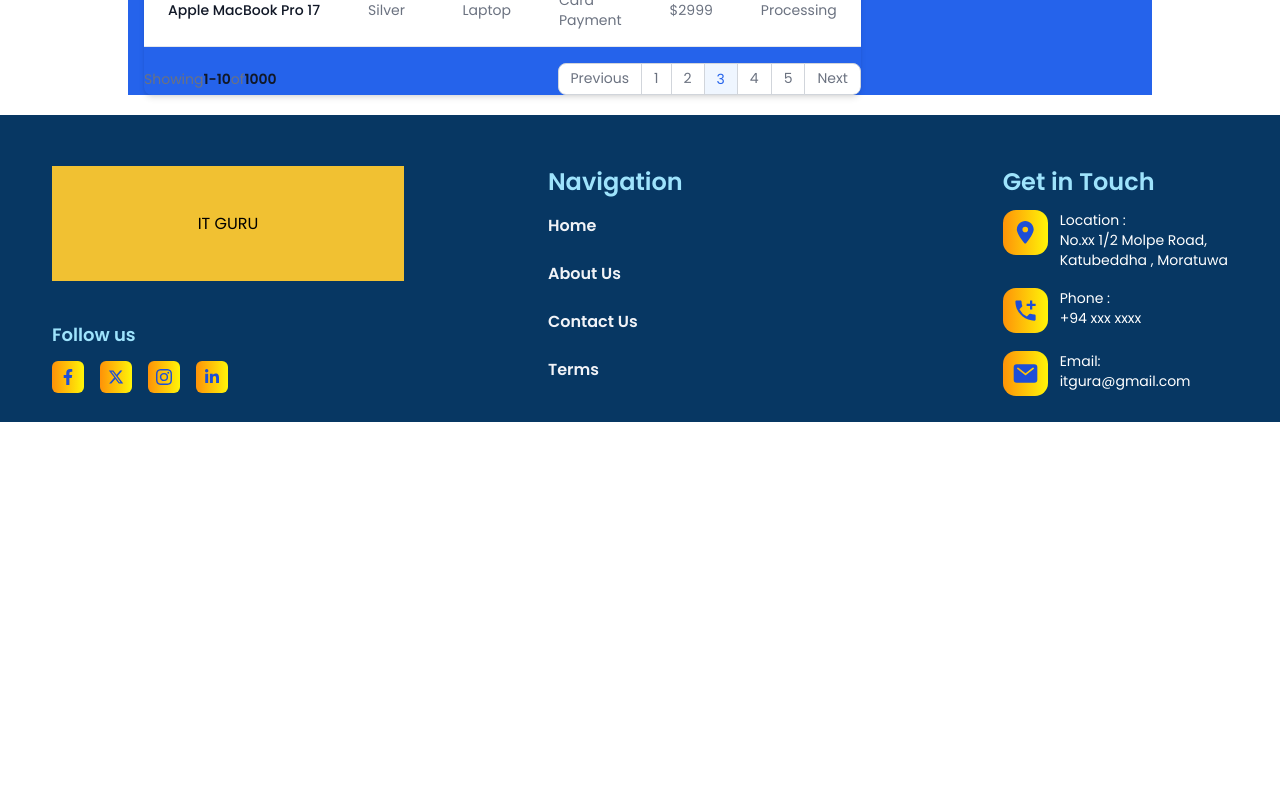
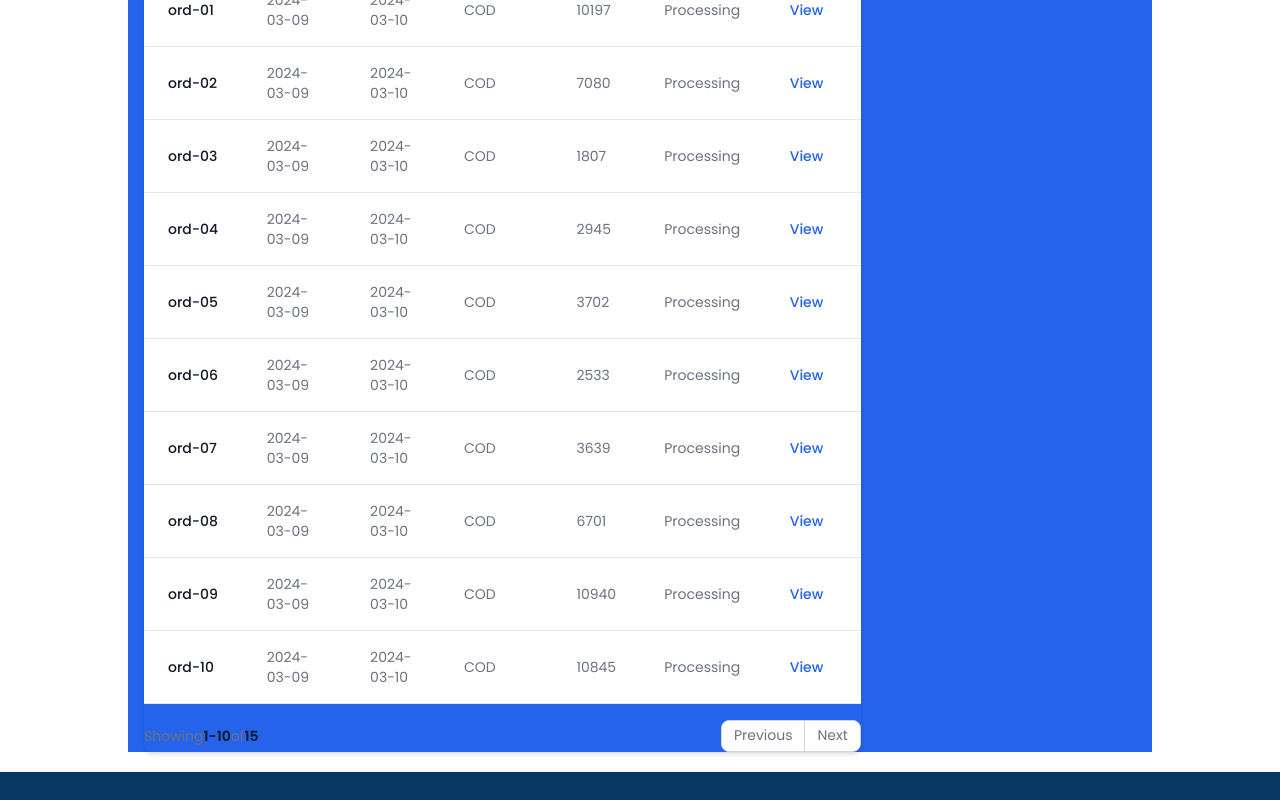
Before and after one commit to IT-Guru-Books-Store/ecomm-app-user, a Next.js app: page /user in a window 1280 px wide. Shown: the part 600-1400 px from the top of the page. Before the commit the page ends 1022 px from the top, so only its background shows below. Built offline with nearby package versions, Linux system fonts and the light colour scheme.

Commit message:
adding order page logic

```diff
--- a/components/order table/OrderTable.js
+++ b/components/order table/OrderTable.js
@@ -1,6 +1,73 @@
-import React from "react";
+"use client";
+import { React, useEffect, useState } from "react";
 
 const OrderTable = () => {
+  const orderArray = [];
+
+  // Generate 15 orders
+  for (let i = 1; i <= 15; i++) {
+    const orderNo = `ord-${i.toString().padStart(2, "0")}`;
+    const userId = `user-${i.toString().padStart(3, "0")}`;
+    const orderPlacedDate = "2024-03-09";
+    const paidDate = "2024-03-10";
+    const paymentMethod = "COD";
+    const deliveryCharges = "Free";
+    const subTotal = Math.floor(Math.random() * 10000) + 1000; // Random subTotal between 1000 and 11000
+    const total = subTotal.toString();
+    const orderStatus = "Processing";
+    const orderItems = [
+      {
+        bookId: `b-${i.toString().padStart(3, "0")}`,
+        bookName: "ICT",
+        quantity: 2,
+        unitPrice: subTotal / 2,
+        subTotal: subTotal,
+      },
+      {
+        bookId: `b-${(i + 1).toString().padStart(3, "0")}`,
+        bookName: "ICT",
+        quantity: 2,
+        unitPrice: subTotal / 2,
+        subTotal: subTotal,
+      },
+    ];
+
+    orderArray.push({
+      orderNo,
+      userId,
+      orderPlacedDate,
+      paidDate,
+      paymentMethod,
+      deliveryCharges,
+      subTotal,
+      total,
+      orderStatus,
+      orderItems,
+    });
+  }
+
+  const [currentPage, setCurrentPage] = useState(1);
+  const ordersPerPage = 10;
+
+  // Calculate indexes for displaying orders based on current page
+  const indexOfLastOrder = currentPage * ordersPerPage;
+  const indexOfFirstOrder = indexOfLastOrder - ordersPerPage;
+  const currentOrders = orderArray.slice(indexOfFirstOrder, indexOfLastOrder);
+
+  // Handle next page click
+  const nextPage = () => {
+    setCurrentPage(currentPage + 1);
+  };
+
+  // Handle previous page click
+  const prevPage = () => {
+    setCurrentPage(currentPage - 1);
+  };
+
+  useEffect(() => {
+    console.log(orderArray); // Log the generated orders to verify
+  }, []);
+
   return (
     <div>
       <div className="relative overflow-x-auto shadow-md sm:rounded-lg">
@@ -30,19 +97,24 @@ const OrderTable = () => {
               </th>
             </tr>
           </thead>
+
           <tbody>
-            <tr className="bg-white border-b dark:bg-gray-800 dark:border-gray-700 hover:bg-gray-50 dark:hover:bg-gray-600">
+            {currentOrders.map((order, index) => (
+              <tr
+                key={index}
+                className="bg-white border-b dark:bg-gray-800 dark:border-gray-700 hover:bg-gray-50 dark:hover:bg-gray-600"
+              >
                 <th
                   scope="row"
                   className="px-6 py-4 font-medium text-gray-900 whitespace-nowrap dark:text-white"
                 >
-                Apple MacBook Pro 17
+                  {order.orderNo}
                 </th>
-              <td className="px-6 py-4">Silver</td>
-              <td className="px-6 py-4">Laptop</td>
-              <td className="px-6 py-4">Card Payment</td>
-              <td className="px-6 py-4">$2999</td>
-              <td className="px-6 py-4">Processing</td>
+                <td className="px-6 py-4">{order.orderPlacedDate}</td>
+                <td className="px-6 py-4">{order.paidDate}</td>
+                <td className="px-6 py-4">{order.paymentMethod}</td>
+                <td className="px-6 py-4">{order.total}</td>
+                <td className="px-6 py-4">{order.orderStatus}</td>
                 <td className="px-6 py-4">
                   <a
                     href="#"
@@ -52,6 +124,7 @@ const OrderTable = () => {
                   </a>
                 </td>
               </tr>
+            ))}
           </tbody>
         </table>
         <nav
@@ -61,23 +134,45 @@ const OrderTable = () => {
           <span className="text-sm font-normal text-gray-500 dark:text-gray-400 mb-4 md:mb-0 block w-full md:inline md:w-auto">
             Showing
             <span className="font-semibold text-gray-900 dark:text-white">
-              1-10
+              {indexOfFirstOrder + 1}-
+              {Math.min(indexOfLastOrder, orderArray.length)}
             </span>
             of
             <span className="font-semibold text-gray-900 dark:text-white">
-              1000
+              {orderArray.length}
             </span>
           </span>
           <ul className="inline-flex -space-x-px rtl:space-x-reverse text-sm h-8">
             <li>
-              <a
-                href="#"
+              <button
+                onClick={prevPage}
+                disabled={currentPage === 1}
                 className="flex items-center justify-center px-3 h-8 ms-0 leading-tight text-gray-500 bg-white border border-gray-300 rounded-s-lg hover:bg-gray-100 hover:text-gray-700 dark:bg-gray-800 dark:border-gray-700 dark:text-gray-400 dark:hover:bg-gray-700 dark:hover:text-white"
               >
                 Previous
-              </a>
+              </button>
             </li>
+
             <li>
+              <button
+                onClick={nextPage}
+                disabled={indexOfLastOrder >= orderArray.length}
+                className="flex items-center justify-center px-3 h-8 leading-tight text-gray-500 bg-white border border-gray-300 rounded-e-lg hover:bg-gray-100 hover:text-gray-700 dark:bg-gray-800 dark:border-gray-700 dark:text-gray-400 dark:hover:bg-gray-700 dark:hover:text-white"
+              >
+                Next
+              </button>
+            </li>
+          </ul>
+        </nav>
+      </div>
+    </div>
+  );
+};
+
+export default OrderTable;
+
+{
+  /* <li>
               <a
                 href="#"
                 className="flex items-center justify-center px-3 h-8 leading-tight text-gray-500 bg-white border border-gray-300 hover:bg-gray-100 hover:text-gray-700 dark:bg-gray-800 dark:border-gray-700 dark:text-gray-400 dark:hover:bg-gray-700 dark:hover:text-white"
@@ -117,20 +212,5 @@ const OrderTable = () => {
               >
                 5
               </a>
-            </li>
-            <li>
-              <a
-                href="#"
-                className="flex items-center justify-center px-3 h-8 leading-tight text-gray-500 bg-white border border-gray-300 rounded-e-lg hover:bg-gray-100 hover:text-gray-700 dark:bg-gray-800 dark:border-gray-700 dark:text-gray-400 dark:hover:bg-gray-700 dark:hover:text-white"
-              >
-                Next
-              </a>
-            </li>
-          </ul>
-        </nav>
-      </div>
-    </div>
-  );
-};
-
-export default OrderTable;
+            </li> */
+}
```
Lines whose indentation alone changed are shown as unchanged.
